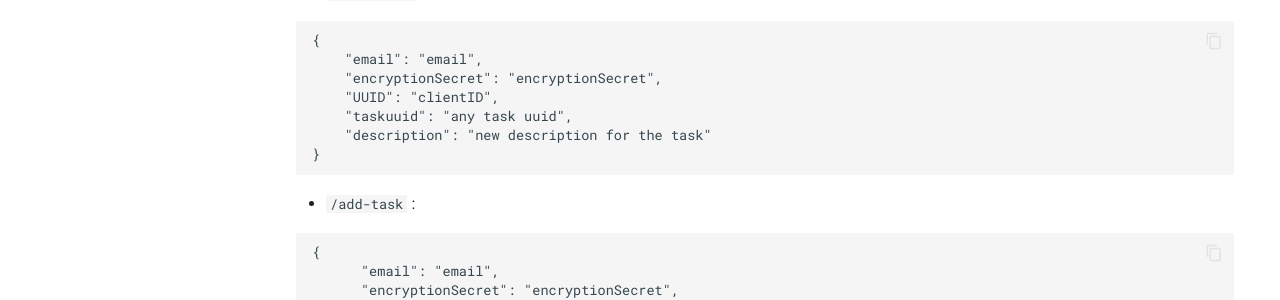
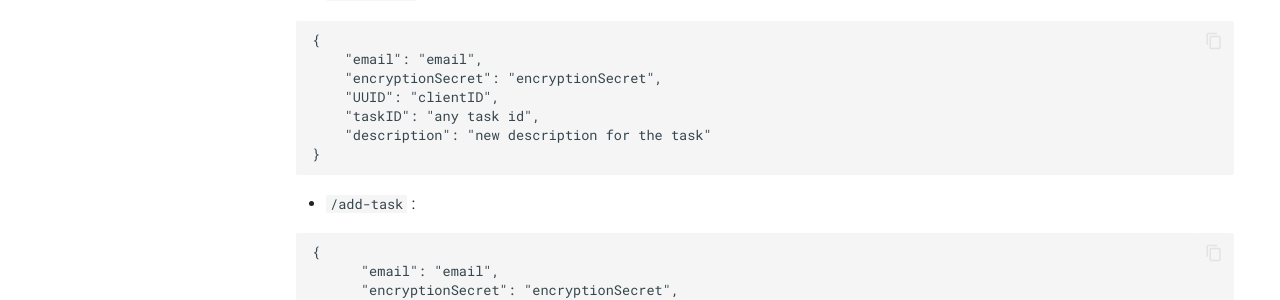
Before and after one commit to its-me-abhishek/ccsync-docs, an MkDocs documentation site: the page built from docs/api_documentation.md, in a window 1280 px wide and 900 px high, scrolled down 594 px. Shown: the part 229-529 px from the top of the window. Built offline with MkDocs 1.6.1 and Material for MkDocs 9.7.7, drawn with Linux system fonts in a browser that asks for light colours.

Commit message:
Update api_documentation.md

````diff
--- a/docs/api_documentation.md
+++ b/docs/api_documentation.md
@@ -26,7 +26,7 @@
     "email": "email",
     "encryptionSecret": "encryptionSecret",
     "UUID": "clientID",
-    "taskuuid": "any task uuid",
+    "taskID": "any task id",
     "description": "new description for the task"
 }
 ```
````
